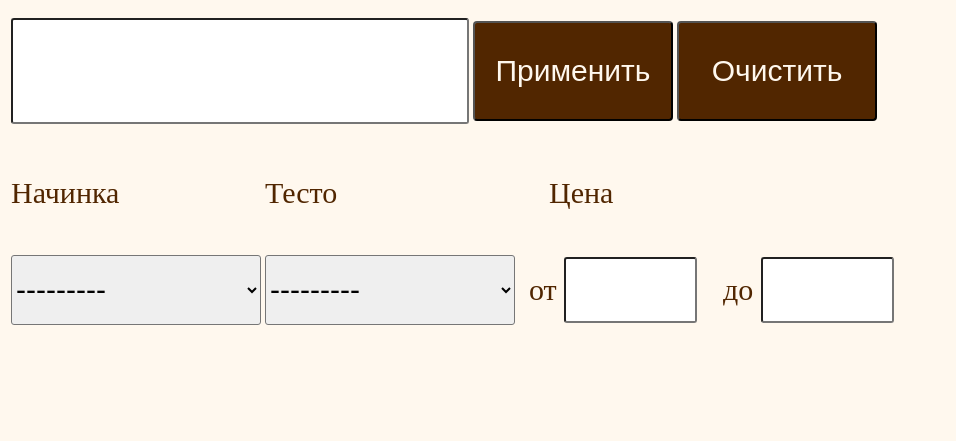
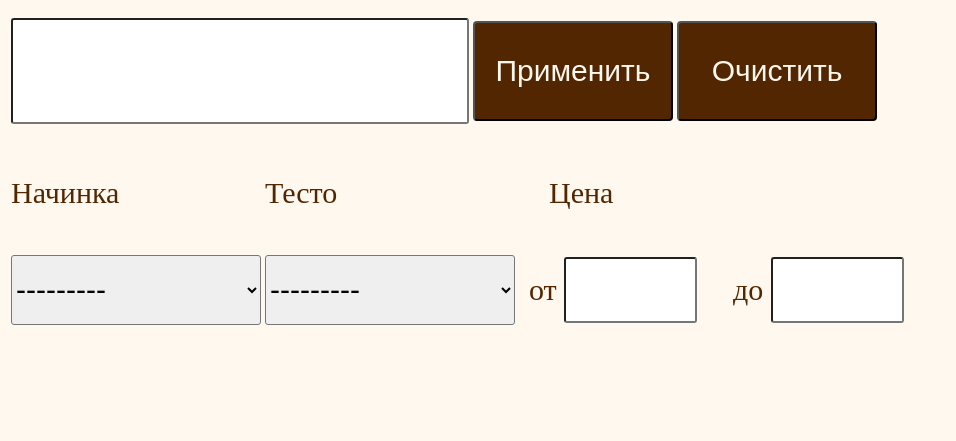
Before and after one commit to Shumaroz/Bakery-website, a Django app: page /cake/ in a window 1280 px wide. Shown: the part 186-627 px from the top of the page, without its empty margins (0-956 px from the left). Run offline with Django 3.2, Linux system fonts and the light colour scheme; data comes from the database, SQL or seed files in the repository.

Commit message:
modified:   cacke/static/css/cacke.css

```diff
--- a/cacke/static/css/cacke.css
+++ b/cacke/static/css/cacke.css
@@ -175,7 +175,7 @@ p.testo_n{
 }
 p.pric{
     padding-left: 10px;
-    width: 180px;
+    width: 190px;
     font-family: 'Ubuntu';
     font-style: normal;
     color: #512600;
```
